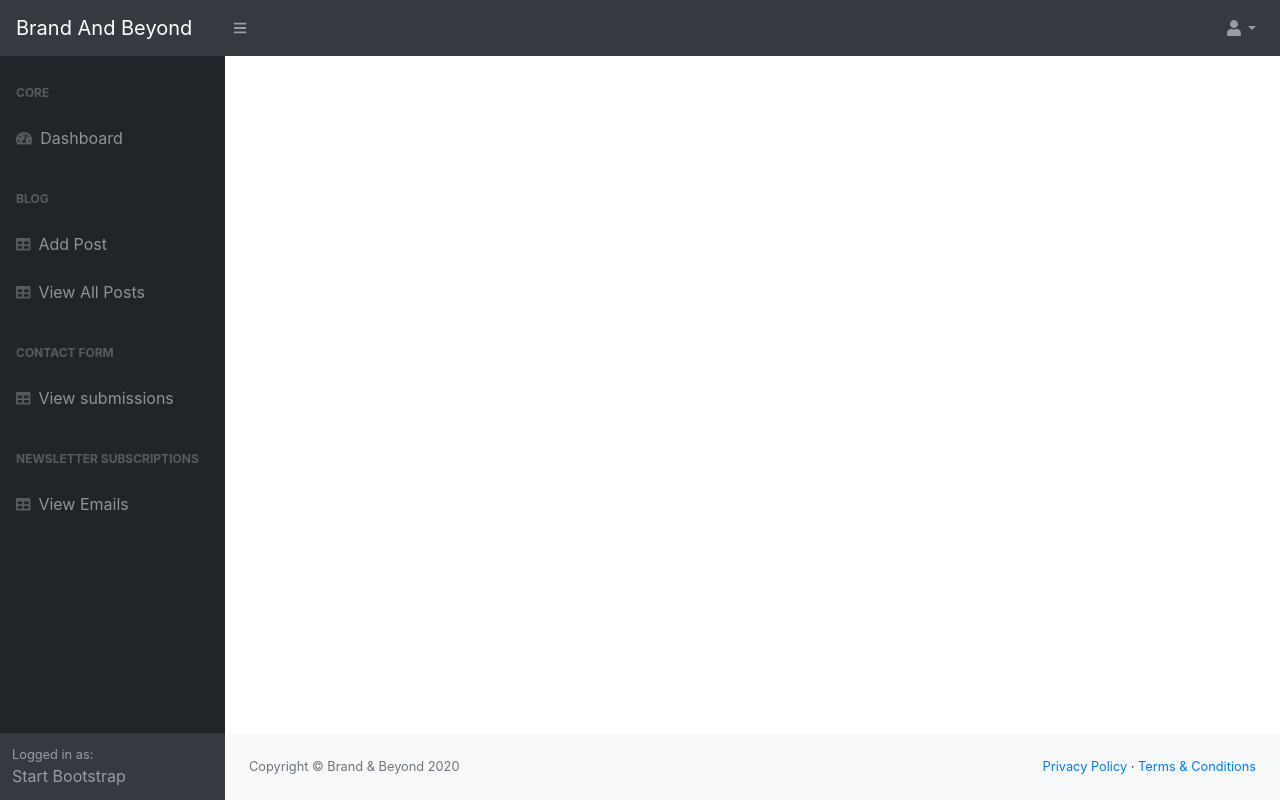
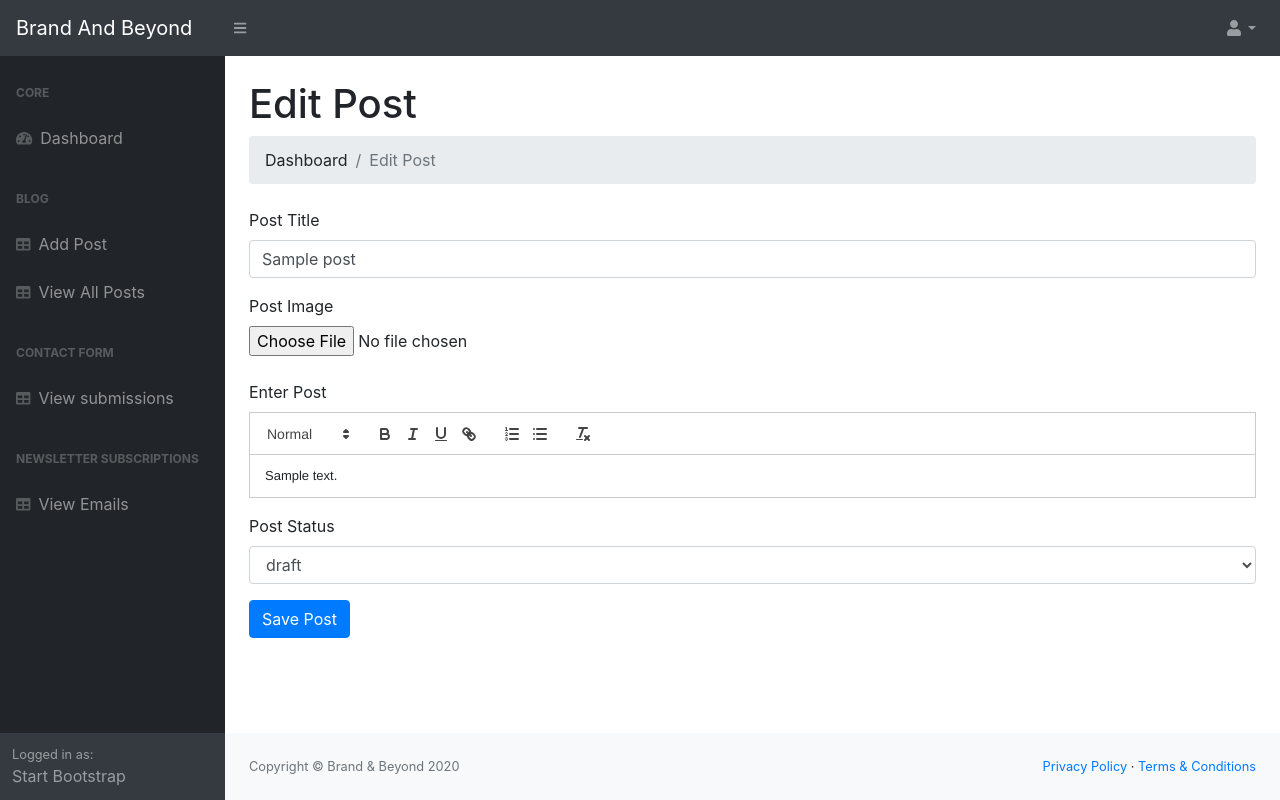
Before and after one commit to juned1998/BrandB_assignment, a PHP site: page /admin/posts.php?source=edit_post&p_id=1 in a window 1280 px wide. Run offline with PHP 8.4, Linux system fonts and the light colour scheme; tables that the repository leaves empty or names only in its code hold one stand-in row (values such as "Sample post"); some libraries are stand-ins or nearby versions.

Commit message:
edit post

```diff
--- a/admin/includes/add_post.php
+++ b/admin/includes/add_post.php
@@ -16,7 +16,7 @@ if(isset($_POST['create_post'])) {
   //$post_date         = escape(date('d-m-y'));
 
  // echo "$post_content";
-  move_uploaded_file($post_image_temp, "../img/blog/$post_image" );
+  move_uploaded_file($post_image_temp, "../images/$post_image" );
 //echo " '$post_image_temp'../img/blog/'$post_image'";
 
      $query = "INSERT INTO posts(post_title,post_date,post_image,post_content,post_status) ";
@@ -79,8 +79,8 @@ if(isset($_POST['create_post'])) {
 
             <div class="form-group">
                 <label for="post-status">Post Status</label><select class="form-control" id="post-status" name="post_status">
-                    <option>Publish</option>
-                    <option>Draft</option>
+                    <option value="published">Publish</option>
+                    <option value="draft">Draft</option>
                 </select>
             </div>
 
--- a/admin/includes/edit_post.php
+++ b/admin/includes/edit_post.php
@@ -0,0 +1,136 @@
+<?php
+
+
+if(isset($_GET['p_id'])){
+
+$the_post_id = $_GET['p_id'];
+}
+        $query = "SELECT * from posts WHERE post_id = $the_post_id";
+        $select_posts_by_id= mysqli_query($conn, $query);
+
+        while($row = mysqli_fetch_assoc($select_posts_by_id))
+        {
+          $post_id = $row['post_id'];
+          $post_title = $row['post_title'];
+          $post_content = $row['post_content'];
+          $post_status = $row['post_status'];
+          $post_image = $row['post_image'];
+        }
+
+        if(isset($_POST['update_post'])){
+            $post_title        = mysqli_real_escape_string($conn,$_POST['post-title']);
+            $post_status       = mysqli_real_escape_string($conn,$_POST['post-status']);
+            $post_image        = mysqli_real_escape_string($conn,$_FILES['post-image']['name']);
+            $post_image_temp   = mysqli_real_escape_string($conn,$_FILES['post-image']['tmp_name']);
+            $post_content      =mysqli_real_escape_string($conn,$_POST['post-content']);
+
+            move_uploaded_file($post_image_temp , "images/$post_image");
+
+            if(empty($post_image)) {
+
+              $query = "SELECT * FROM posts WHERE post_id = $the_post_id ";
+              $select_image = mysqli_query($conn,$query);
+
+              while($row = mysqli_fetch_array($select_image)) {
+
+                $post_image = $row['post_image'];
+
+              }
+            }
+
+            $query = "UPDATE posts SET ";
+            $query .="post_title  = '{$post_title}', ";
+            $query .="post_update   =  now(), ";
+            $query .="post_status = '{$post_status}', ";
+            $query .="post_content= '{$post_content}', ";
+            $query .="post_image  = '{$post_image}' ";
+            $query .= "WHERE post_id = {$the_post_id} ";
+
+            $update_post = mysqli_query($conn,$query);
+
+            if(!$update_post){
+
+              die("Query failed".mysqli_error($conn));
+
+            }else{
+              echo "<p class='bg-success'>Post Updated. <a href='../post.php?p_id={$the_post_id}'>View Post </a> or <a href='posts.php'>Edit More Posts</a></p>";
+            }
+        }
+?>
+
+
+
+
+
+
+
+
+
+
+
+
+
+
+
+
+
+
+<main>
+    <div class="container-fluid">
+        <h1 class="mt-4">Edit Post</h1>
+        <ol class="breadcrumb mb-4">
+            <li class="breadcrumb-item">Dashboard
+            </li>
+            <li class="breadcrumb-item active">Edit Post</li>
+        </ol>
+
+
+        <form  id="editPostForm" action="" method="POST" enctype="multipart/form-data" >
+
+            <div class="form-group">
+            <label for="post-title">Post Title</label>
+            <input class="form-control" id="blog-title" type="text" name="post-title" value="<?php echo $post_title; ?>">
+            </div>
+
+            <div class="form-group">
+                <label for="post-Image">Post Image</label>
+                <div class="custom-file">
+                    <input type="file"  id="customFile" name="post-image" src="../img/blog/<?php echo $post_image;?>">
+                </div>
+            </div>
+
+
+            <div class="form-group">
+            <label for="post-content">Enter Post</label>
+            <input type="hidden" name="post-content" value="<?php echo $post_content; ?>">
+            <div id="editor">
+
+            <p><br></p>
+            </div>
+            </div>
+
+            <div class="form-group">
+                <label for="post-status">Post Status</label>
+                <select class="form-control" id="post-status" name="post-status">
+                <option value='<?php echo $post_status;?>'><?php echo $post_status;?></option>
+                      <?php
+                      if($post_status == 'draft'){
+                          echo "<option value='published'>Publish</option>";
+                      }
+                      else {
+                          echo "<option value='draft'>Draft</option>";
+                      }
+                      ?>
+                </select>
+            </div>
+
+            <div class="form-group">
+                <input class="btn btn-primary" type="submit" name="update_post" value="Save Post">
+
+            </div>
+
+        </form>
+
+
+    </div>
+</main>
--- a/admin/includes/footer.php
+++ b/admin/includes/footer.php
@@ -24,21 +24,30 @@
         <script src="//cdn.quilljs.com/1.3.6/quill.js"></script>
         <script src="//cdn.quilljs.com/1.3.6/quill.min.js"></script>
         <script>
+        if(document.querySelector('#editor')){
             var quill = new Quill('#editor', {
                 theme: 'snow'
             });
 
-            var form = document.querySelector('#addPostForm');
-            form.onsubmit = function() {
+            if(document.querySelector('#addPostForm')){
+                let form = document.querySelector('#addPostForm');
+                form.onsubmit = function() {
+                    // Populate hidden input on submit
+                    let post_content = document.querySelector('input[name=post-content]');
+                    post_content.value = quill.root.innerHTML.trim();
+                };
+            }else if(document.querySelector('#editPostForm')){
+                let form = document.querySelector('#editPostForm');
+                // get hidden input
+                let post_content = document.querySelector('input[name=post-content]');
+                quill.root.innerHTML = post_content.value;
 
-                // Populate hidden input on submit
-                var post_content = document.querySelector('input[name=post-content]');
-                //post_content.value = JSON.stringify(quill.getContents());
-                post_content.value = quill.root.innerHTML.trim();
-
-
-            };
-
+                form.onsubmit = function() {
+                    //Populate hidden input on submit
+                    post_content.value = quill.root.innerHTML.trim();
+                };
+            }
+        }
         </script>
 
     </body>
--- a/admin/includes/view_all_posts.php
+++ b/admin/includes/view_all_posts.php
@@ -34,6 +34,7 @@
                             <th>Title</th>
                             <th>Date</th>
                             <th>Status</th>
+                            <th>Image</th>
                             <th>View</th>
                             <th>Update</th>
                             <th>Delete</th>
@@ -45,6 +46,7 @@
                             <th>Title</th>
                             <th>Date</th>
                             <th>Status</th>
+                            <th>Image</th>
                             <th>View</th>
                             <th>Update</th>
                             <th>Delete</th>
@@ -66,8 +68,8 @@
             echo "<td>{$post_title}</td>";
             echo "<td>{$post_date}</td>";
             echo "<td>{$post_status}</td>";
-            //echo "<td><img width=100 src='../images/$post_image' alt='image'></td>";
-            echo "<td><a href='../post.php?&p_id={$post_id}'>View Post</a></td>";
+            echo "<td><img width=100 src='../images/$post_image' alt='image'></td>";
+            echo "<td><a href='../posts.php?&p_id={$post_id}'>View Post</a></td>";
             echo "<td><a href='posts.php?source=edit_post&p_id={$post_id}'>Update</a></td>";
             echo "<td><a rel='$post_id' href='javascript:void(0)' class='delete_link' >Delete</a></td>";
         }
```
Also changed, not shown: images/brand.png (added).
